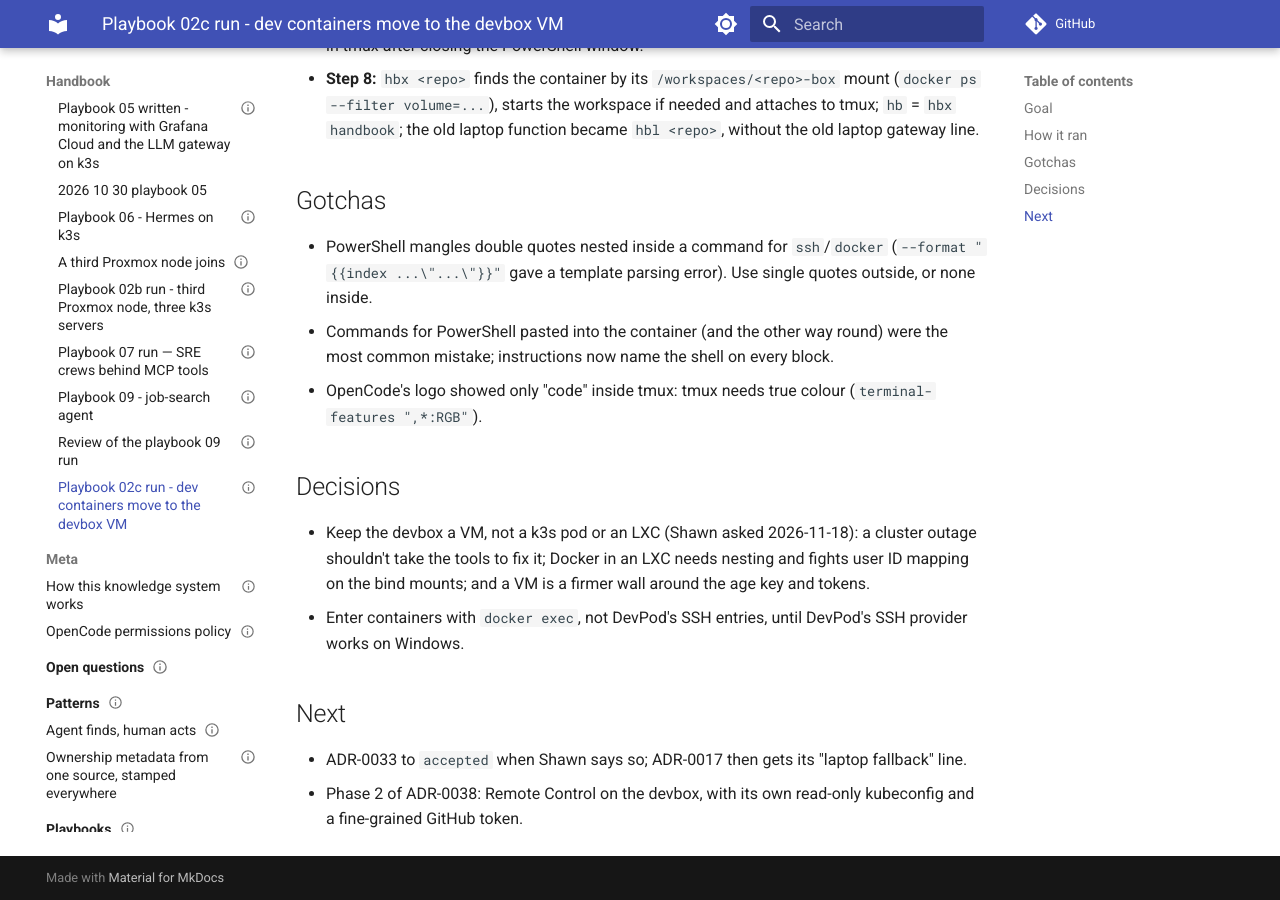
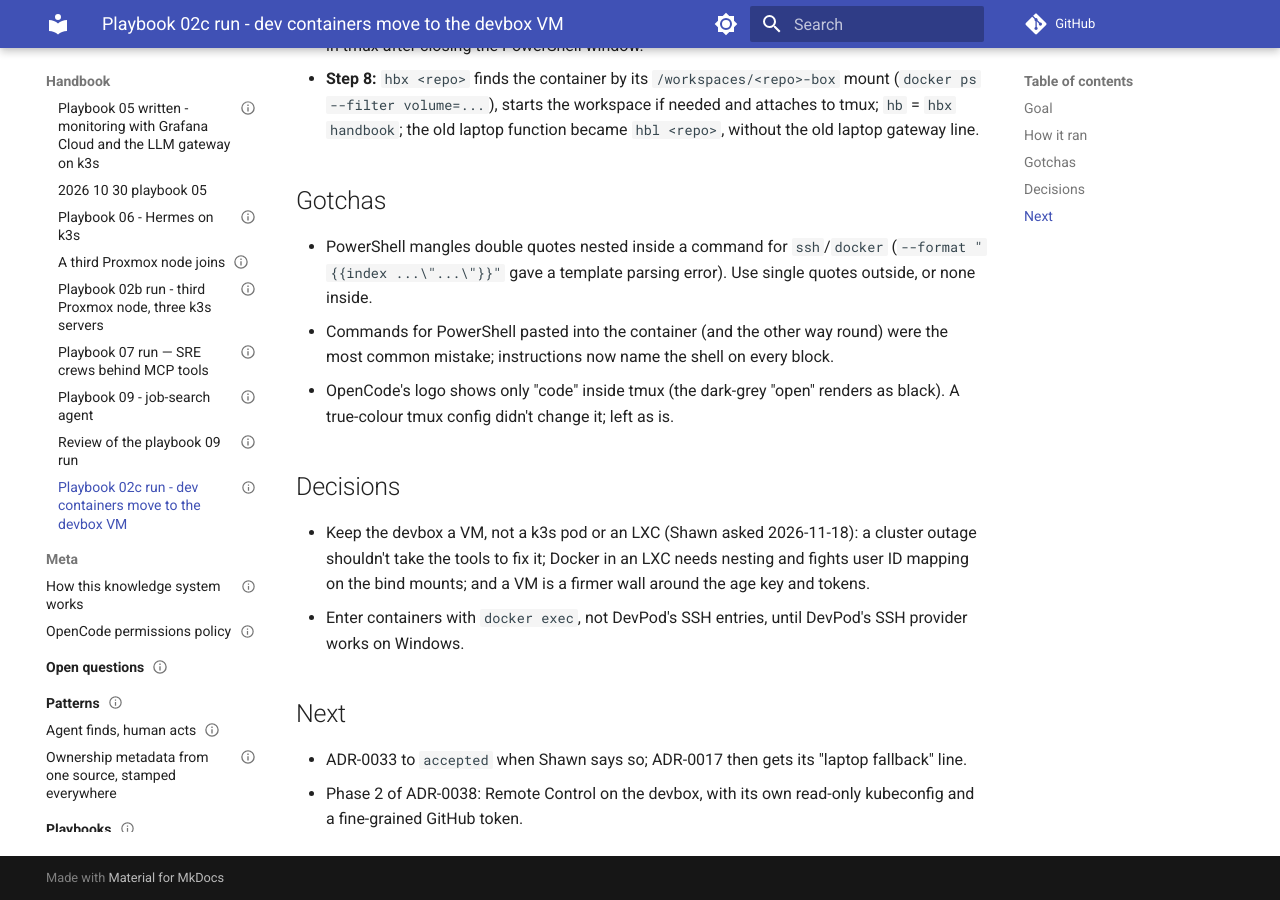
Before and after one commit to ssaav5-ai-labs/handbook, an MkDocs documentation site: the page built from docs/journal/2026/2026-11-20-playbook-02c.md, in a window 1280 px wide and 900 px high, scrolled down 1118 px. Built offline with MkDocs 1.6.1 and Material for MkDocs 9.7.7, drawn with Linux system fonts in a browser that asks for light colours; comment, search, counter and statistics services are not loaded.

Commit message:
02c run: drop the tmux colour fix (didn't help)
Co-Authored-By: Claude Opus 5.5 <noreply@anthropic.com>
Claude-Session: https://claude.ai/code/session_01S8kwfAk3gy9sAPgaXgyfD3

```diff
--- a/docs/journal/2026/2026-11-20-playbook-02c.md
+++ b/docs/journal/2026/2026-11-20-playbook-02c.md
@@ -33,7 +33,7 @@ First playbook run where Claude wrote the code as PRs directly (ADR-0038) instea
 ## Gotchas
 - PowerShell mangles double quotes nested inside a command for `ssh`/`docker` (`--format "{{index ...\"...\"}}"` gave a template parsing error). Use single quotes outside, or none inside.
 - Commands for PowerShell pasted into the container (and the other way round) were the most common mistake; instructions now name the shell on every block.
-- OpenCode's logo showed only "code" inside tmux: tmux needs true colour (`terminal-features ",*:RGB"`).
+- OpenCode's logo shows only "code" inside tmux (the dark-grey "open" renders as black). A true-colour tmux config didn't change it; left as is.
 
 ## Decisions
 - Keep the devbox a VM, not a k3s pod or an LXC (Shawn asked 2026-11-18): a cluster outage shouldn't take the tools to fix it; Docker in an LXC needs nesting and fights user ID mapping on the bind mounts; and a VM is a firmer wall around the age key and tokens.
```
Also changed, not shown: docs/domains/workstation/runbook-daily-start.md (+0 -1 lines).
